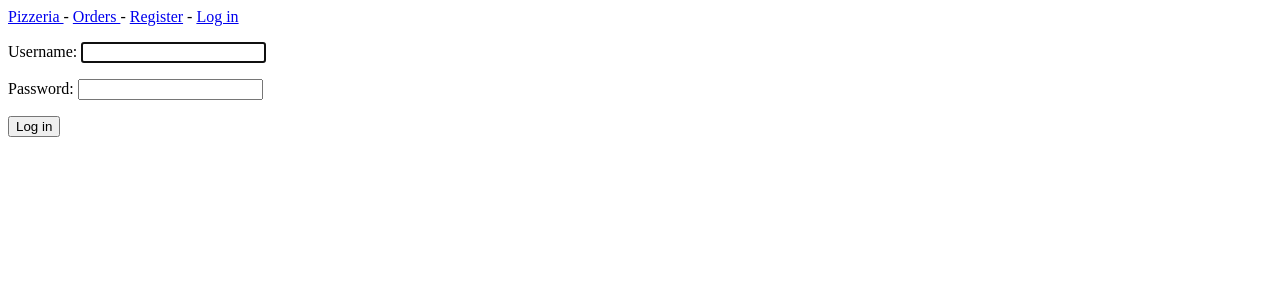
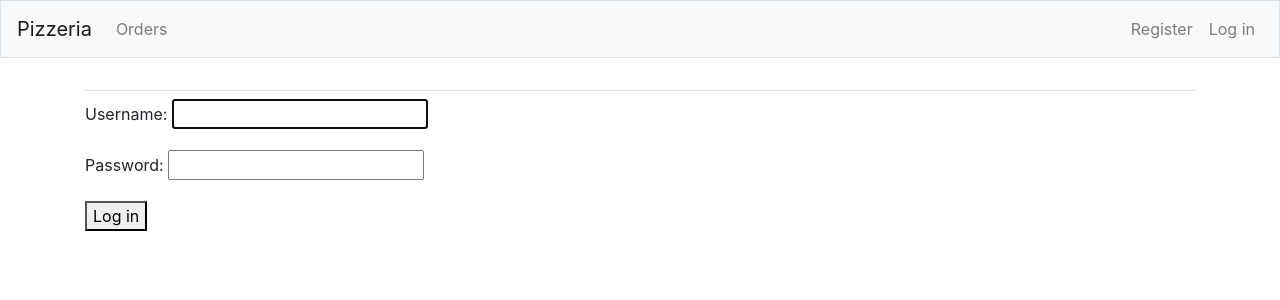
Before and after one commit to KacperMazur9680/Web_application, a Django app: page /employees/login/ in a window 1280 px wide. Shown: the top 300 px of the page. Run offline with Django 4.2, Linux system fonts and the light colour scheme; some libraries are stand-ins or nearby versions.

Commit message:
Changed the appearance of the home page

```diff
--- a/pizzeria/pizzas/templates/pizzas/base.html
+++ b/pizzeria/pizzas/templates/pizzas/base.html
@@ -1,15 +1,73 @@
-<!--Parent template-->
+{% load bootstrap4 %}
 
-<p>
-    <a href="{% url 'pizzas:index' %}">Pizzeria </a> -
-    <a href="{% url 'pizzas:orders' %}">Orders </a> -
-    {% if user.is_authenticated %}
-      Hello, {{ user.username }}.
-      <a href="{% url 'employees:logout' %}">Log out</a>
-    {% else %}
-      <a href="{% url 'employees:register' %}">Register</a> -
-      <a href="{% url 'employees:login' %}">Log in</a>
-    {% endif %}
-</p>
+<!doctype html>
+<html lang="en">
 
-{% block content %}{% endblock content %}
+<head>
+
+  <meta charset="utf-8">
+  <meta name="viewport" content="width=device-width, initial-scale=1,
+    shrink-to-fit=no">
+  <title>Pizzeria</title>
+
+  {% bootstrap_css %}
+  {% bootstrap_javascript jquery='full' %}
+
+</head>
+
+<body>
+  <nav class="navbar navbar-expand-md navbar-light bg-light mb-4 border">
+
+    <a class="navbar-brand" href="{% url 'pizzas:index'%}">
+      Pizzeria</a>
+
+    <button class="navbar-toggler" type="button" data-toggle="collapse"
+      data-target="#navbarCollapse" aria-controls="navbarCollapse"
+      aria-expanded="false" aria-label="Toggle navigation">
+      <span class="navbar-toggler-icon"></span></button>
+
+    <div class="collapse navbar-collapse" id="navbarCollapse">
+      <ul class="navbar-nav mr-auto">
+        <li class="nav-item">
+          <a class="nav-link" href="{% url 'pizzas:orders'%}">
+            Orders</a></li>
+      </ul>
+
+      <ul class="navbar-nav ml-auto">
+        {% if user.is_authenticated %}
+          <li class="nav-item">
+            <span class="navbar-text"}">Hello, {{ user.username }}.</span>
+          </li>
+
+          <li class="nav-item">
+            <a class="nav-link" href="{% url 'employees:logout' %}">Log out</a>
+          </li>
+
+        {% else %}
+
+          <li class="nav-item">
+            <a class="nav-link" href="{% url 'employees:register' %}">Register</a>
+          </li>
+
+          <li class="nav-item">
+            <a class="nav-link" href="{% url 'employees:login' %}">Log in</a>
+          </li>
+
+        {% endif %}
+      </ul>
+    </div>
+  </nav>
+
+  <main role="main" class="container">
+    <div class="pb-2 mb-2 border-bottom">
+      {% block page_header %}{% endblock page_header %}
+    </div>
+
+    <div>
+      {% block content %}{% endblock content %}
+    </div>
+  </main>
+
+</body>
+
+</html>
```
